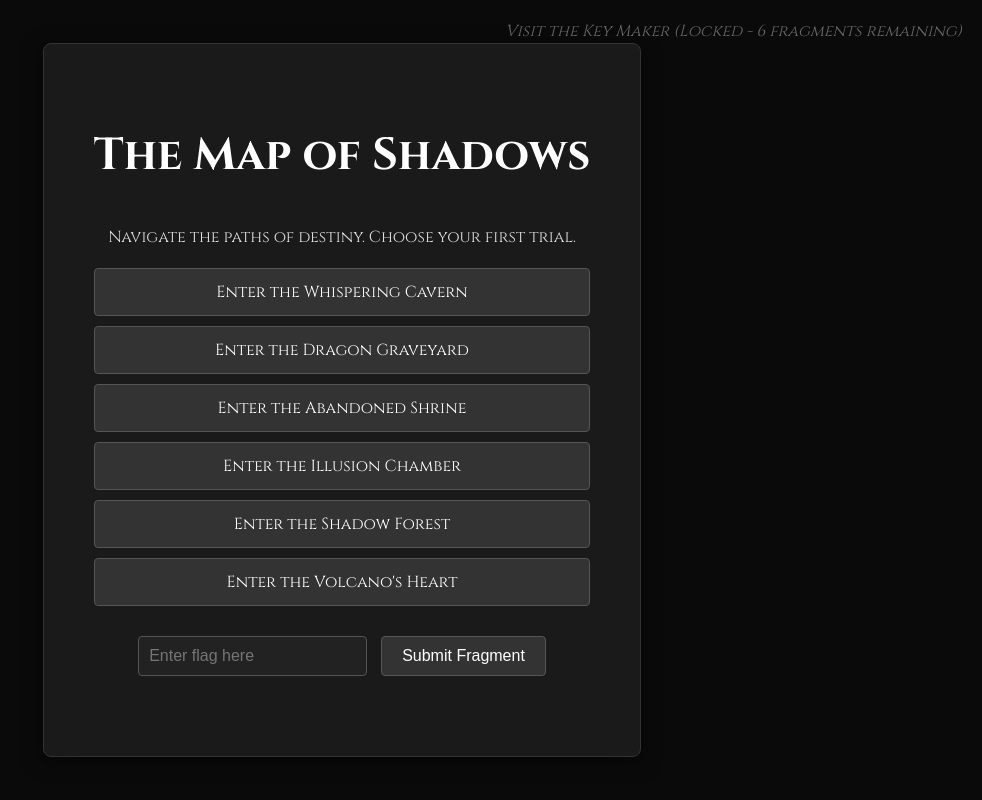
After one commit to Dharan10/Ninja-Hatori-ctf, a Python web app: template templates/map.html in a window 1280 px wide. The commit adds this page. Shown: the whole page, without its empty margins (298-1280 px from the left). Run offline with Jinja, Linux system fonts and the light colour scheme; the template is opened without the code that fills it, so the values that code supplies are empty.

Commit message:
feat: added frag chall1

```diff
--- a/requirements.txt
+++ b/requirements.txt
@@ -1 +1,4 @@
 Flask
+Flask-Limiter
+Flask-WTF
+python-dotenv
--- a/static/css/style.css
+++ b/static/css/style.css
@@ -18,6 +18,7 @@ body {
     border-radius: 8px;
     box-shadow: 0 4px 20px rgba(0, 0, 0, 0.5);
     border: 1px solid #333;
+    /* nhc{ech0es_1n_th3_d4rkn3ss} */
 }
 
 h1 {
@@ -59,3 +60,140 @@ h1 {
     background-color: #555;
     border-color: #777;
 }
+
+.challenge-link {
+    display: inline-block;
+    color: #ffffff;
+    text-decoration: none;
+    border: 1px solid #555;
+    padding: 12px 24px;
+    font-size: 16px;
+    font-family: 'Cinzel', serif;
+    background-color: #333;
+    border-radius: 4px;
+    transition: background-color 0.3s, border-color 0.3s;
+    margin-top: 20px;
+}
+
+.alert {
+    padding: 10px;
+    margin: 10px 0;
+    border-radius: 4px;
+}
+
+.alert-success { background-color: #d4edda; color: #155724; }
+.alert-danger { background-color: #f8d7da; color: #721c24; }
+.alert-warning { background-color: #fff3cd; color: #856404; }
+.alert-info { background-color: #d1ecf1; color: #0c5460; }
+
+.logout-link {
+    display: block;
+    margin-top: 20px;
+    color: #ffffff;
+    text-decoration: none;
+    font-size: 14px;
+}
+
+.logout-link:hover {
+    text-decoration: underline;
+}
+
+.challenges {
+    display: flex;
+    flex-direction: column;
+    gap: 10px;
+    margin: 20px 0;
+}
+
+.challenges a {
+    display: inline-block;
+    color: #ffffff;
+    text-decoration: none;
+    border: 1px solid #555;
+    padding: 12px 24px;
+    font-size: 16px;
+    font-family: 'Cinzel', serif;
+    background-color: #333;
+    border-radius: 4px;
+    transition: background-color 0.3s, border-color 0.3s;
+}
+
+.challenges a:hover {
+    background-color: #555;
+    border-color: #777;
+}
+
+.challenges a.solved {
+    background-color: #004400;
+    border-color: #00aa00;
+    color: #aaffaa;
+}
+
+.flag-form {
+    margin: 30px 0;
+}
+
+.flag-form input {
+    padding: 10px;
+    font-size: 16px;
+    border: 1px solid #555;
+    background-color: #222;
+    color: #fff;
+    border-radius: 4px;
+    margin-right: 10px;
+}
+
+.flag-form button {
+    padding: 10px 20px;
+    font-size: 16px;
+    background-color: #333;
+    color: #fff;
+    border: 1px solid #555;
+    border-radius: 4px;
+    cursor: pointer;
+    transition: background-color 0.3s;
+}
+
+.flag-form button:hover {
+    background-color: #555;
+}
+
+.key-maker {
+    position: absolute;
+    top: 20px;
+    right: 20px;
+}
+
+.key-maker a.active {
+    color: #00ff00;
+    text-decoration: none;
+    font-weight: bold;
+}
+
+.key-maker .disabled {
+    color: #666;
+    font-style: italic;
+}
+
+.alert {
+    padding: 10px;
+    margin: 10px 0;
+    border-radius: 4px;
+}
+
+.alert-success { background-color: #d4edda; color: #155724; }
+.alert-danger { background-color: #f8d7da; color: #721c24; }
+.alert-warning { background-color: #fff3cd; color: #856404; }
+.alert-info { background-color: #d1ecf1; color: #0c5460; }
+
+.logout-link {
+    display: block;
+    margin-top: 20px;
+    color: #ffffff;
+    text-decoration: none;
+    font-size: 14px;
+}
+
+.logout-link:hover {
+    text-decoration: underline;
+}
--- /dev/null
+++ b/templates/map.html
@@ -0,0 +1,31 @@
+{% extends "layout.html" %}
+
+{% block content %}
+<div class="container">
+    <h1>The Map of Shadows</h1>
+    <p>Navigate the paths of destiny. Choose your first trial.</p>
+
+    <div class="challenges">
+        <a href="/challenge/cavern" class="{% if 'cavern' in session.get('solved', []) %}solved{% endif %}">Enter the Whispering Cavern</a>
+        <a href="#" class="{% if 'graveyard' in session.get('solved', []) %}solved{% endif %}">Enter the Dragon Graveyard</a>
+        <a href="#" class="{% if 'shrine' in session.get('solved', []) %}solved{% endif %}">Enter the Abandoned Shrine</a>
+        <a href="#" class="{% if 'illusion' in session.get('solved', []) %}solved{% endif %}">Enter the Illusion Chamber</a>
+        <a href="#" class="{% if 'forest' in session.get('solved', []) %}solved{% endif %}">Enter the Shadow Forest</a>
+        <a href="#" class="{% if 'volcano' in session.get('solved', []) %}solved{% endif %}">Enter the Volcano's Heart</a>
+    </div>
+
+    <form method="POST" class="flag-form">
+        <input type="hidden" name="csrf_token" value="{{ csrf_token() }}"/>
+        <input type="text" name="flag" placeholder="Enter flag here" required maxlength="50">
+        <button type="submit">Submit Fragment</button>
+    </form>
+
+    <div class="key-maker">
+        {% if session.get('solved', [])|length == 6 %}
+            <a href="/forge" class="active">Visit the Key Maker</a>
+        {% else %}
+            <span class="disabled">Visit the Key Maker (Locked - {{ 6 - session.get('solved', [])|length }} fragments remaining)</span>
+        {% endif %}
+    </div>
+</div>
+{% endblock %}
```
Also changed, not shown: app.py (+116 -1 lines), static/js/cavern.js (added, +25 -0 lines), story.md (+33 -24 lines), templates/cavern.html (added, +10 -0 lines), templates/forge.html (added, +9 -0 lines).
